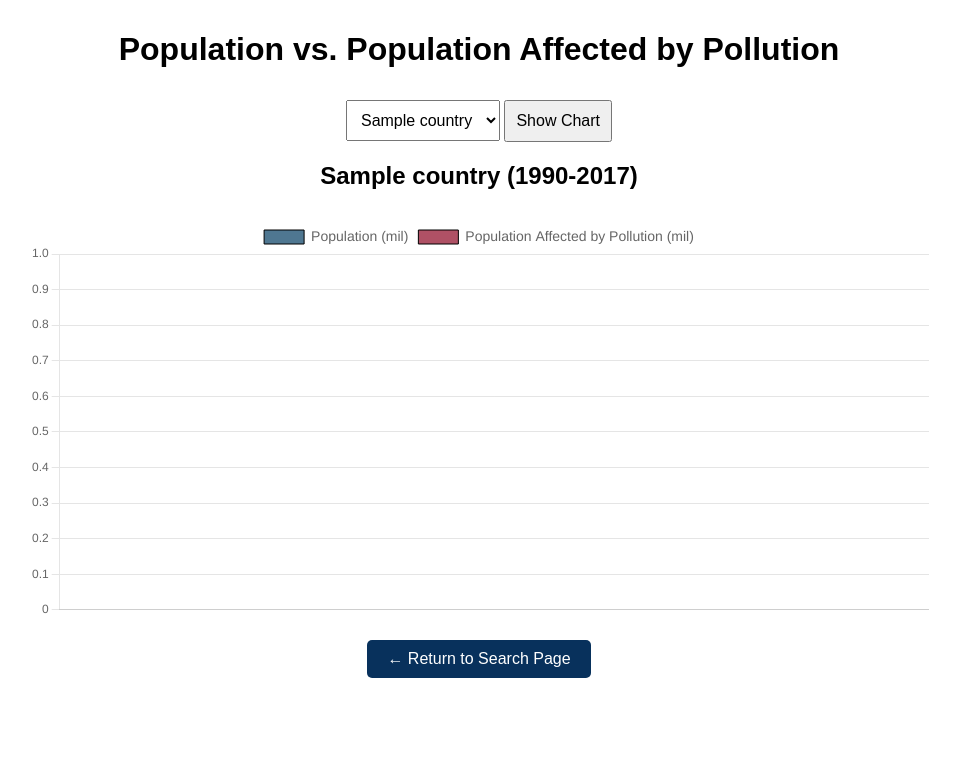
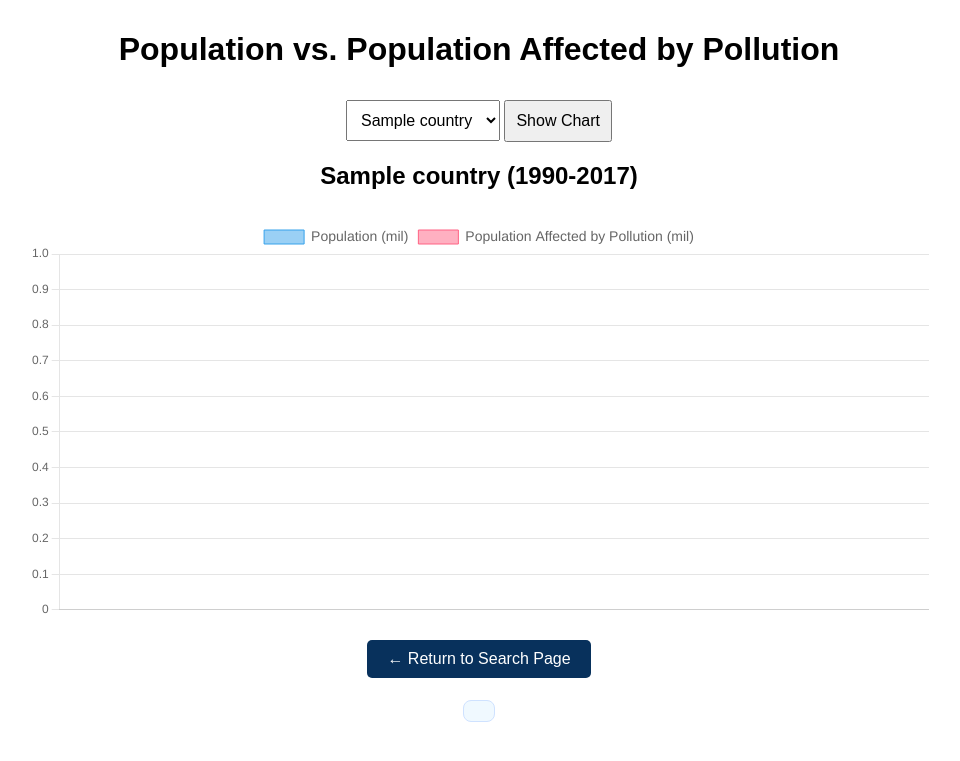
Before and after one commit to zizhuo-dou/Enterprise-Software-Development-pratical, a Django app: template countries/templates/countries/chart.html in a window 1280 px wide. Shown: the top 761 px of the page, without its empty margins (161-1121 px from the left). Run offline with Django 5.2, Linux system fonts and the light colour scheme; the template is opened without the code that fills it: most values are stand-ins (such as "Sample title", 1, 10 or a date in 2020).

Commit message:
interactive charts

```diff
--- a/countries/templates/countries/chart.html
+++ b/countries/templates/countries/chart.html
@@ -22,6 +22,16 @@
             font-size: 16px;
             margin-top: 10px;
         }
+
+        #bar-info {
+            background: #f0f9ff;
+            border: 1px solid #cfe2ff;
+            padding: 10px 15px;
+            border-radius: 8px;
+            font-weight: 500;
+            display: inline-block;
+        }
+
     </style>
 </head>
 <body>
@@ -42,6 +52,7 @@
         <h2>{{ chart_data.country }} (1990-2017)</h2>
         <div style="width: 100%; max-width: 900px; height: 400px; margin: 30px auto 0; display: block;">
             <canvas id="populationChart"></canvas>
+            <div id="bar-info" style="margin: 80px auto 40px; font-size: 16px; max-width: 500px;"></div>
         </div>
         <div style="margin-top: 20px;">
             <a href="{% url 'search_country_year' %}" style="
@@ -59,6 +70,7 @@
 
         <script>
             const ctx = document.getElementById('populationChart').getContext('2d');
+
             const chart = new Chart(ctx, {
                 type: 'bar',
                 data: {
@@ -67,15 +79,15 @@
                         {
                             label: 'Population (mil)',
                             data: {{ chart_data.populations|safe }},
-                            backgroundColor: 'rgba(27, 78, 112, 0.77)',
-                            borderColor: 'rgb(0, 0, 0)',
+                            backgroundColor: 'rgba(54, 162, 235, 0.5)',
+                            borderColor: 'rgba(54, 162, 235, 1)',
                             borderWidth: 1
                         },
                         {
                             label: 'Population Affected by Pollution (mil)',
                             data: {{ chart_data.pollution|safe }},
-                            backgroundColor: 'rgba(149, 23, 50, 0.75)',
-                            borderColor: 'rgb(0, 0, 0)',
+                            backgroundColor: 'rgba(255, 99, 132, 0.5)',
+                            borderColor: 'rgba(255, 99, 132, 1)',
                             borderWidth: 1
                         }
                     ]
@@ -83,6 +95,27 @@
                 options: {
                     responsive: true,
                     maintainAspectRatio: false,
+                    onClick: (e) => {
+                        const points = chart.getElementsAtEventForMode(e, 'nearest', { intersect: true }, true);
+                        if (points.length > 0) {
+                            const point = points[0];
+                            const datasetIndex = point.datasetIndex;
+                            const index = point.index;
+                            const year = chart.data.labels[index];
+
+                            const datasetLabel = chart.data.datasets[datasetIndex].label;
+                            const value = chart.data.datasets[datasetIndex].data[index];
+
+                            let message = `<strong> Year:</strong> ${year}<br>`;
+                            if (datasetLabel.includes('Pollution')) {
+                                message += `<strong> Population Affected by Pollution:</strong> ${value} million`;
+                            } else {
+                                message += `<strong> Population:</strong> ${value} million`;
+                            }
+
+                            document.getElementById('bar-info').innerHTML = message;
+                        }
+                    },
                     scales: {
                         y: {
                             beginAtZero: true
@@ -98,8 +131,8 @@
                         }
                     }
                 }
-            });
+                            });
         </script>
-    {% endif %}
+            {% endif %}
 </body>
 </html>
--- a/countries/templates/countries/search_form.html
+++ b/countries/templates/countries/search_form.html
@@ -2,7 +2,6 @@
 <html>
 <head>
     <title>Search Country Data</title>
-<!-- Google Font -->
 <link href="https://fonts.googleapis.com/css2?family=Inter:wght@400;600&display=swap" rel="stylesheet">
 
 <style>
@@ -157,7 +156,6 @@
             <label for="year">Year:</label>
             <select name="year" id="year" required>
                 <option value="">-- Select a Year --</option>
-                <!-- JS will fill this -->
             </select>
         </div>
 
```
